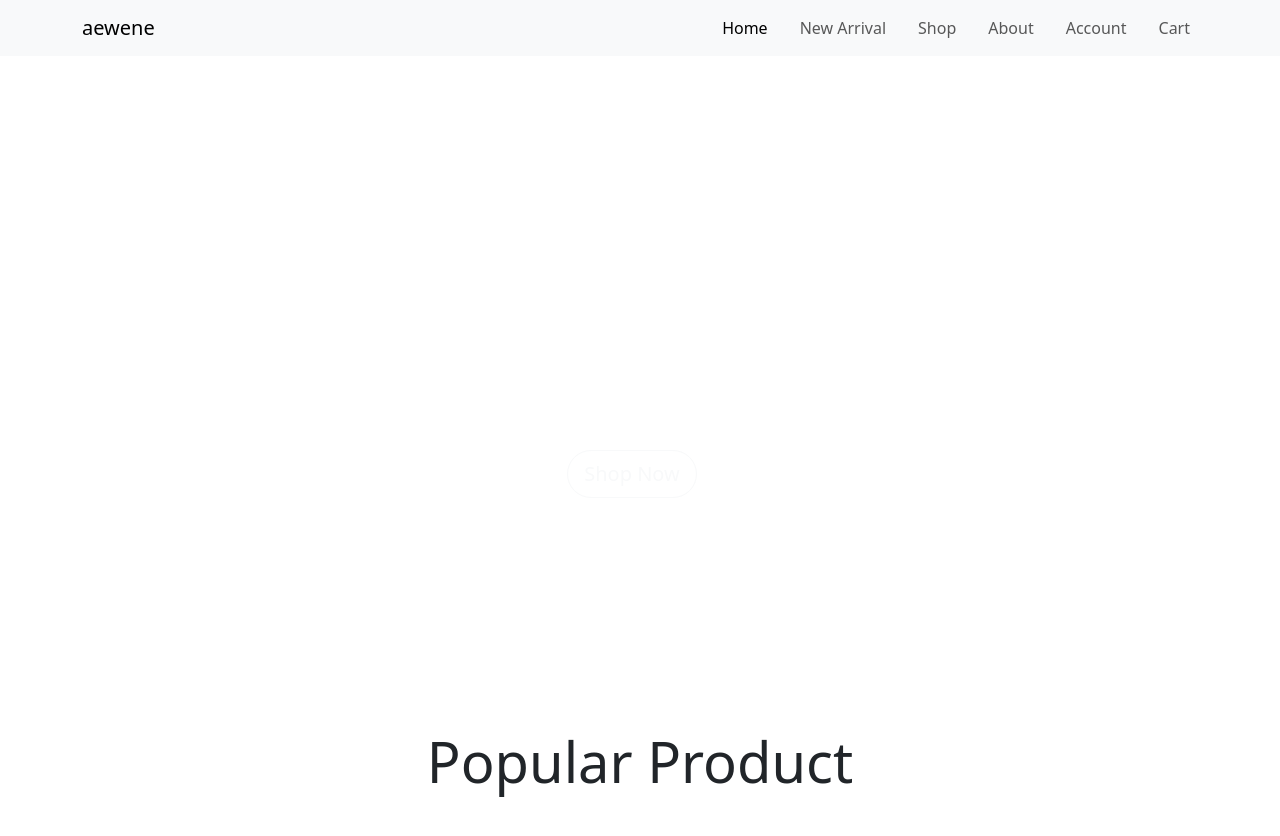
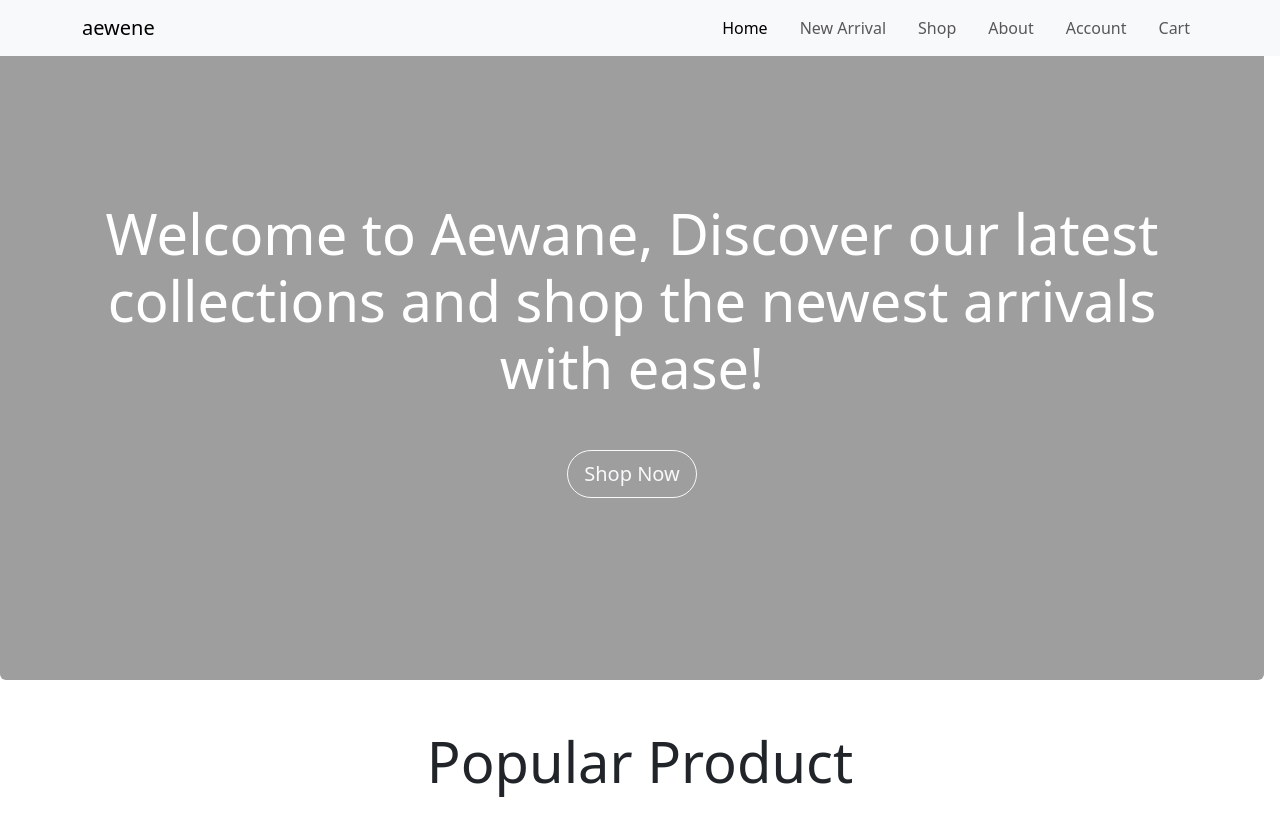
Before and after one commit to dy3352/aewene, a plain HTML site: page index.html in a window 1280 px wide. Drawn offline with nearby package versions, Linux system fonts and the light colour scheme; the site is published under a folder, as on GitHub Pages, so addresses that start at the root find nothing; no server answers.

Commit message:
Update app.css

```diff
--- a/app.css
+++ b/app.css
@@ -1,8 +1,7 @@
 @import url("https://cdn.jsdelivr.net/npm/bootstrap-icons@1.11.3/font/bootstrap-icons.min.css");
 
 .bg-baner {
-    background-image: url(/img/banner.jpg);
-
+    background-image: url(aewene/img/banner.jpg);
     background-size: cover; /* Menyesuaikan ukuran gambar dengan elemen */
     background-repeat: no-repeat; /* Mencegah pengulangan gambar */
     height: 85vh;
```
